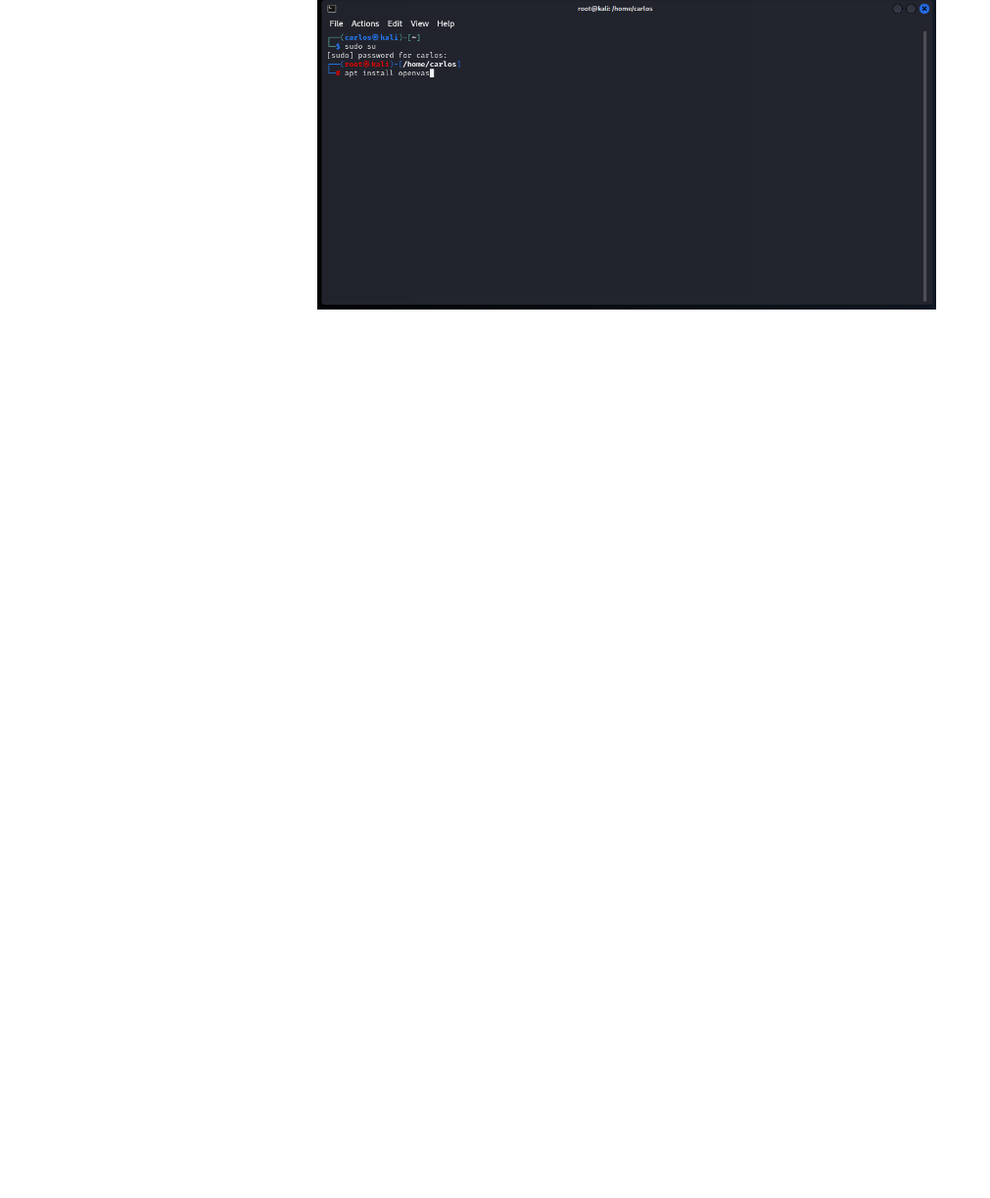
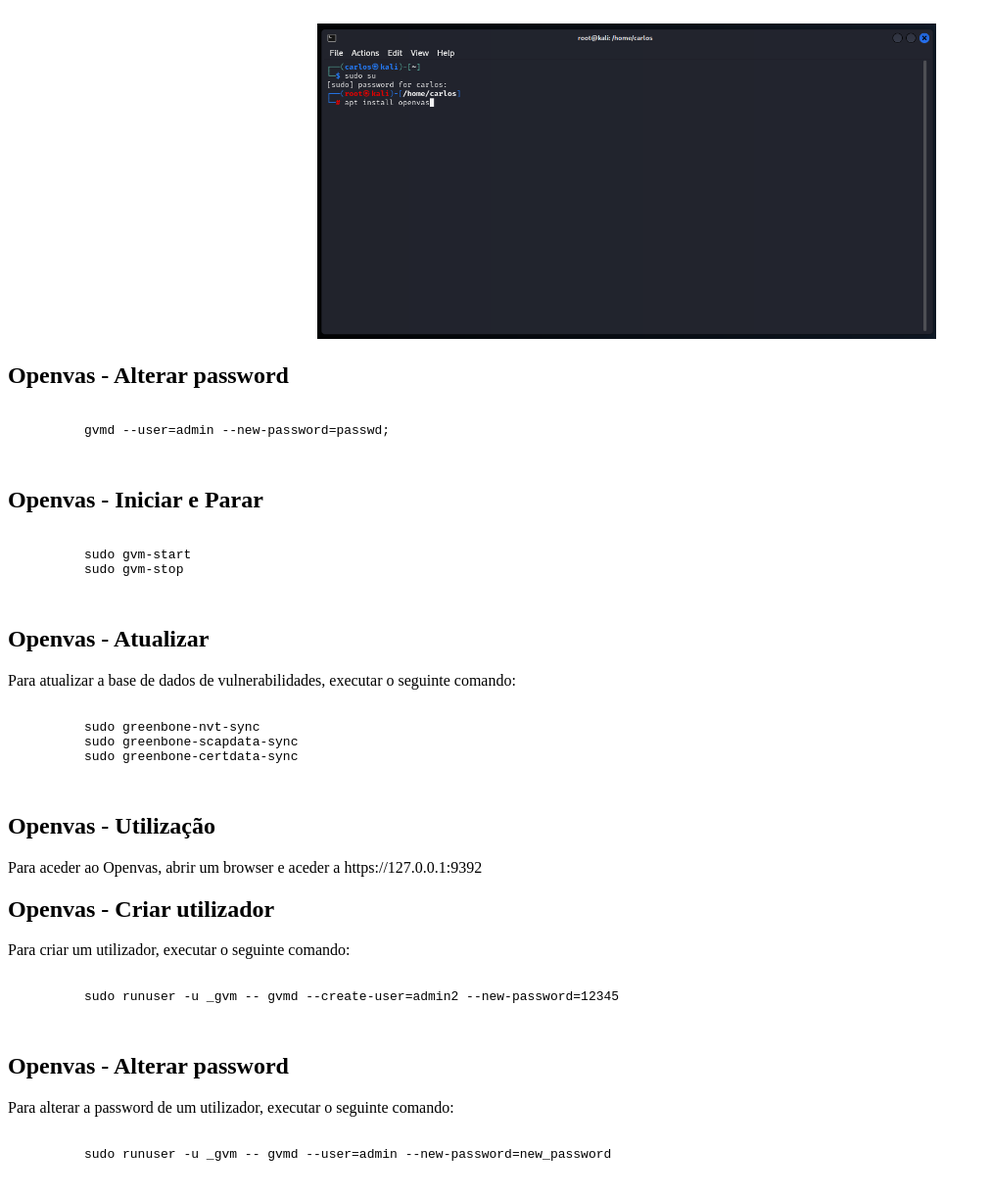
Before and after one commit to cet93/UFCD9192, a plain HTML site: page 2024-09-17_openvas/index.html in a window 1280 px wide. Shown: the part 285-1508 px from the top of the page at 98% size, without its empty margins (0-1011 px from the left). Before the commit the page ends 800 px from the top, so only its background shows below. Drawn offline with Linux system fonts and the light colour scheme.

Commit message:
updated openvas

```diff
--- a/2024-09-17_openvas/index.html
+++ b/2024-09-17_openvas/index.html
@@ -10,26 +10,75 @@
 
     <div>
       <h2>Openvas - Instalar</h2>
-      <p>
-        No Kali, numa elevated prompt, instalar o Openvas.
-      </p>
+      <p>No Kali, numa elevated prompt, instalar o Openvas.</p>
       <pre>
         <code>
           sudo apt update
           sudo apt upgrade -y
           sudo apt dist-upgrade -y
           apt install openvas
+          gvm-setup
+          gvm-check-setup
         </code>
       </pre>
       <div style="text-align: center">
-        <img
-          src="./image/openvas_install.png"
-          alt="1"
-          style="width: 50%"
-        />
+        <img src="./image/openvas_install.png" alt="1" style="width: 50%" />
       </div>
+
+      <h2>Openvas - Alterar password</h2>
+      <pre>
+        <code>
+          gvmd --user=admin --new-password=passwd;
+        </code>
+      </pre>
+
+      <h2>Openvas - Iniciar e Parar</h2>
+      <pre>
+        <code>
+          sudo gvm-start
+          sudo gvm-stop
+        </code>
+      </pre>
+    </div>
+
+    <div>
+      <h2>Openvas - Atualizar</h2>
+      <p>Para atualizar a base de dados de vulnerabilidades, executar o seguinte comando:</p>
+      <pre>
+        <code>
+          sudo greenbone-nvt-sync
+          sudo greenbone-scapdata-sync
+          sudo greenbone-certdata-sync
+        </code>
+      </pre>
+    </div>
+
+    <div>
+      <h2>Openvas - Utilização</h2>
+      <p>Para aceder ao Openvas, abrir um browser e aceder a https://127.0.0.1:9392</p>
 
     </div>
 
-  </body>
+    <div>
+      <h2>Openvas - Criar utilizador</h2>
+      <p>Para criar um utilizador, executar o seguinte comando:</p>
+      <pre>
+        <code>
+          sudo runuser -u _gvm -- gvmd --create-user=admin2 --new-password=12345
+        </code>
+      </pre>
+    </div>
+
+    <div>
+      <h2>Openvas - Alterar password</h2>
+      <p>Para alterar a password de um utilizador, executar o seguinte comando:</p>
+      <pre>
+        <code>
+          sudo runuser -u _gvm -- gvmd --user=admin --new-password=new_password
+        </code>
+      </pre>
+    </div>
+
+
+    </body>
 </html>
```
